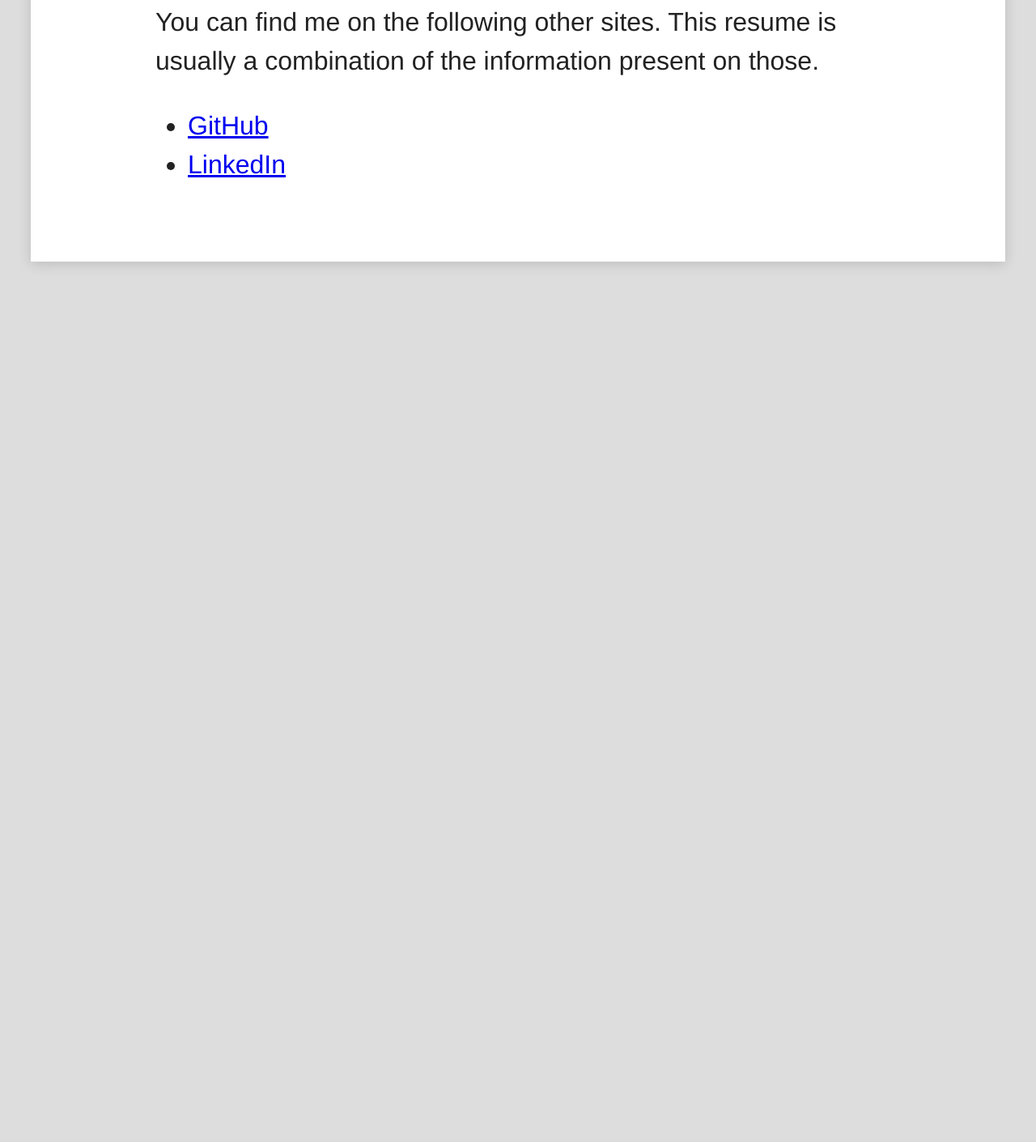
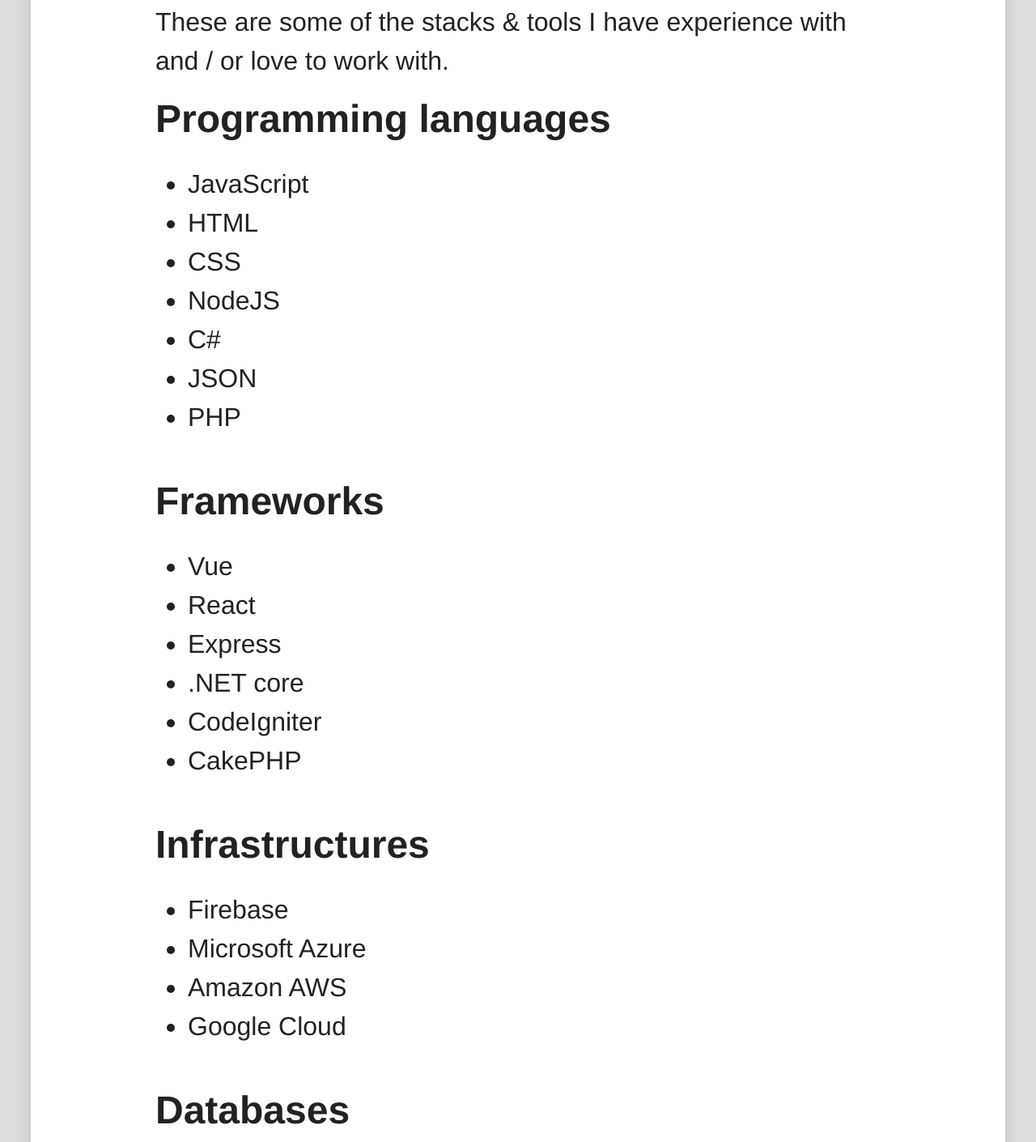
Before and after one commit to guidobouman/guido.vc, a plain HTML site: page cv-public/index.html in a window 1280 px wide. Shown: the part 1387-2797 px from the top of the page at 81% size. Before the commit the page ends 1749 px from the top, so only its background shows below. Drawn offline with Linux system fonts and the light colour scheme.

Commit message:
add technologies

```diff
--- a/cv-public/css/style.css
+++ b/cv-public/css/style.css
@@ -85,7 +85,8 @@
   }
 }
 
-section h1 {
+section h1,
+section h2 {
   padding-top: 0.5em;
 }
 
--- a/cv-public/index.html
+++ b/cv-public/index.html
@@ -40,6 +40,129 @@
     </p>
   </section>
 
+  <section class="technologies">
+    <h1>
+      Technologies
+    </h1>
+
+    <p>
+      These are some of the stacks & tools I have experience with and / or love to work with.
+    </p>
+
+    <h2>
+      Programming languages
+    </h2>
+
+    <ul>
+      <li>
+        JavaScript
+      </li>
+      <li>
+        HTML
+      </li>
+      <li>
+        CSS
+      </li>
+      <li>
+        NodeJS
+      </li>
+      <li>
+        C#
+      </li>
+      <li>
+        JSON
+      </li>
+      <li>
+        PHP
+      </li>
+    </ul>
+
+    <h2>
+      Frameworks
+    </h2>
+
+    <ul>
+      <li>
+        Vue
+      </li>
+      <li>
+        React
+      </li>
+      <li>
+        Express
+      </li>
+      <li>
+        .NET core
+      </li>
+      <li>
+        CodeIgniter
+      </li>
+      <li>
+        CakePHP
+      </li>
+    </ul>
+
+    <h2>
+      Infrastructures
+    </h2>
+
+    <ul>
+      <li>
+        Firebase
+      </li>
+      <li>
+        Microsoft Azure
+      </li>
+      <li>
+        Amazon AWS
+      </li>
+      <li>
+        Google Cloud
+      </li>
+    </ul>
+
+    <h2>
+      Databases
+    </h2>
+
+    <ul>
+      <li>
+        MongoDB
+      </li>
+      <li>
+        GraphQL
+      </li>
+      <li>
+        Microsoft SQL
+      </li>
+      <li>
+        MySQL
+      </li>
+      <li>
+        CouchDB
+      </li>
+    </ul>
+
+    <h2>
+      Other tools
+    </h2>
+
+    <ul>
+      <li>
+        Sketch
+      </li>
+      <li>
+        Sketch.systems
+      </li>
+      <li>
+        VS Code
+      </li>
+      <li>
+        Jira
+      </li>
+    </ul>
+  </section>
+
   <section class="education">
     <h1>
       Other profiles
```
